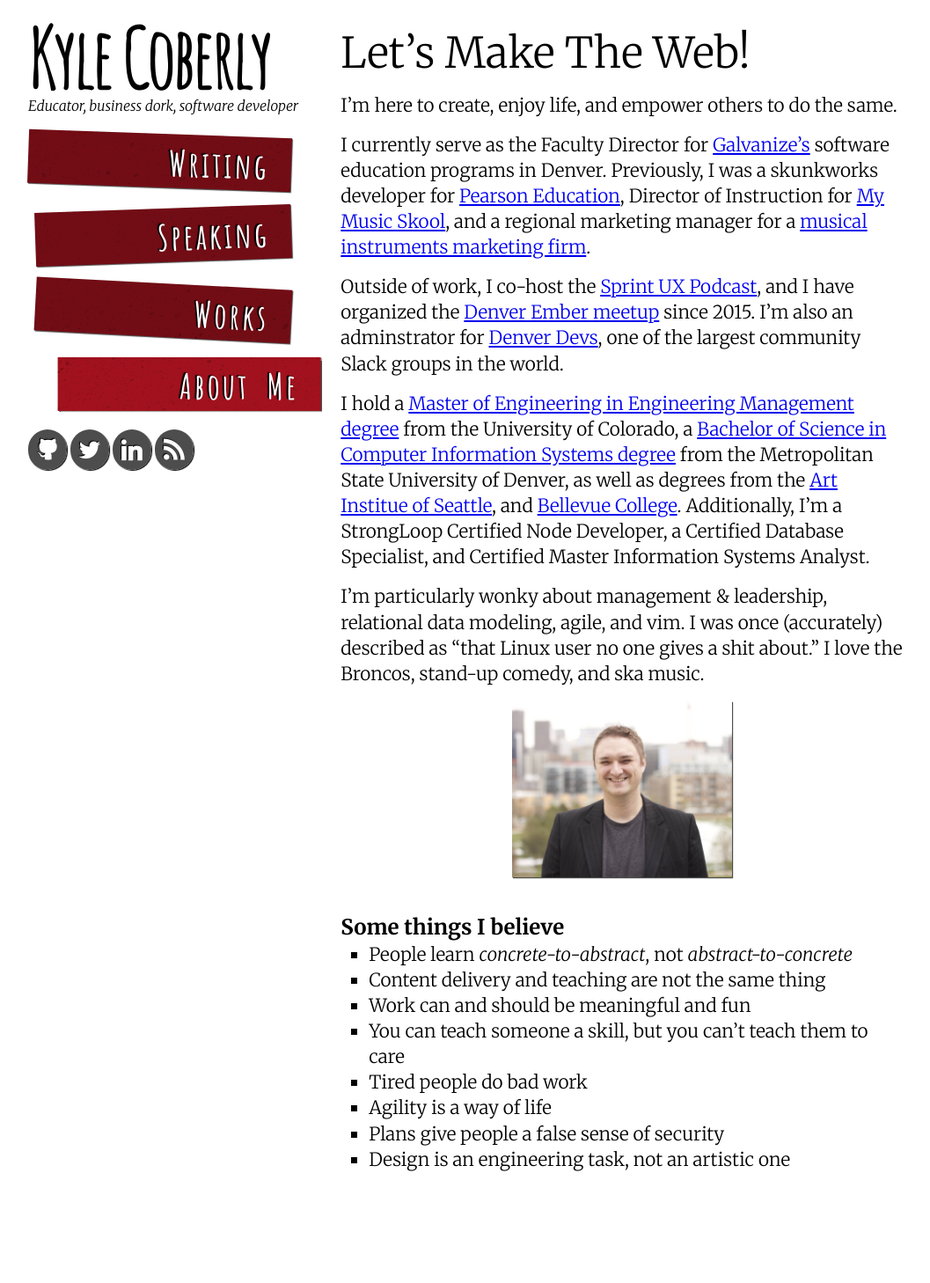
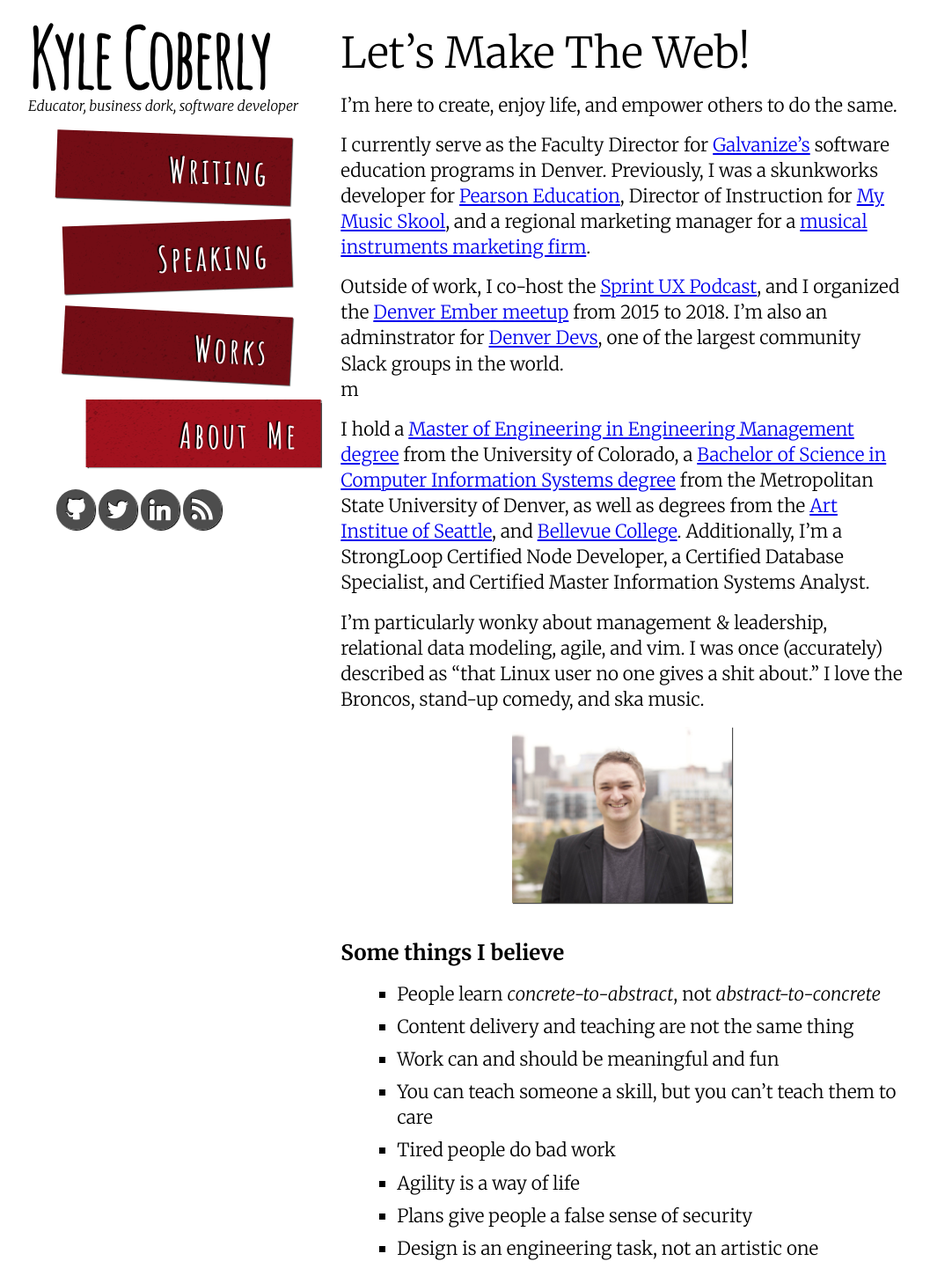
Before and after one commit to kylecoberly/kylecoberly.github.io, a Jekyll site: the page built from about-me/index.html, in a window 1280 px wide. Shown: the whole page at 88% size, without its empty margins (0-1057 px from the left). Built offline with Jekyll 4.4.1, drawn with Linux system fonts in a browser that asks for light colours; before the commit the page ends 1349 px from its top, so only the background shows below that.

Commit message:
Updating portfolio

```diff
--- a/_sass/blog.scss
+++ b/_sass/blog.scss
@@ -8,6 +8,7 @@
         @include header-type;
     }
     ul {
+        list-style: none;
         li {
             &:not(:first-child) {
                 margin-top: 2rem;
--- a/_sass/global.scss
+++ b/_sass/global.scss
@@ -38,3 +38,13 @@
         max-width: 100%;
     }
 }
+
+ul {
+    margin-top: 1rem;
+    margin-left: 2rem;
+    list-style: circle;
+    li {
+        @include long-form-readable-type;
+        margin-bottom: 0.5rem;
+    }
+}
--- a/_sass/portfolio.scss
+++ b/_sass/portfolio.scss
@@ -8,12 +8,16 @@
         @include header-type;
         font-size: 2.5rem;
     }
+    a {
+        color: inherit;
+    }
     .technologies-used {
         @include metadata-type;
         margin-bottom: 1rem;
     }
-    ul {
-        li {
+    .projects {
+        list-style: none;
+        > li {
             &:not(:first-child) {
                 margin-top: 3rem;
             }
--- a/_sass/presentations.scss
+++ b/_sass/presentations.scss
@@ -8,6 +8,7 @@
         @include header-type;
     }
     ul {
+        list-style: none;
         li {
             &:not(:first-child) {
                 margin-top: 2rem;
--- a/about-me/index.html
+++ b/about-me/index.html
@@ -7,7 +7,8 @@
     <h2>Let&rsquo;s Make The Web!</h2>
     <p>I&rsquo;m here to create, enjoy life, and empower others to do the same.</p>
     <p>I currently serve as the Faculty Director for <a href="https://www.galvanize.com" target="_BLANK">Galvanize&rsquo;s</a> software education programs in Denver. Previously, I was a skunkworks developer for <a href="https://www.pearson.com/us/" target="_BLANK">Pearson Education</a>, Director of Instruction for <a href="http://mymusicskool.com/" target="_BLANK">My Music Skool</a>, and a regional marketing manager for a <a href="https://www.linkedin.com/company/1116702/" target="_BLANK">musical instruments marketing firm</a>.</p>
-    <p>Outside of work, I co-host the <a href="https://www.sprintuxpodcast.com/" target="_BLANK">Sprint UX Podcast</a>, and I have organized the <a href="https://www.meetup.com/Ember-js-Denver/" target="_BLANK">Denver Ember meetup</a> since 2015. I&rsquo;m also an adminstrator for <a href="https://denverdevs.org/" target="_BLANK">Denver Devs</a>, one of the largest community Slack groups in the world.</p>
+    <p>Outside of work, I co-host the <a href="https://www.sprintuxpodcast.com/" target="_BLANK">Sprint UX Podcast</a>, and I organized the <a href="https://www.meetup.com/Ember-js-Denver/" target="_BLANK">Denver Ember meetup</a> from 2015 to 2018. I&rsquo;m also an adminstrator for <a href="https://denverdevs.org/" target="_BLANK">Denver Devs</a>, one of the largest community Slack groups in the world.</p>
+    m
     <p>I hold a <a href="http://www.colorado.edu/emp/programs/graduate-degree/master-engineering-management" target="_BLANK">Master of Engineering in Engineering Management degree</a> from the University of Colorado, a <a href="https://msudenver.edu/cis/" target="_BLANK">Bachelor of Science in Computer Information Systems degree</a> from the Metropolitan State University of Denver, as well as degrees from the <a href="https://www.artinstitutes.edu/seattle" target="_BLANK">Art Institue of Seattle</a>, and <a href="https://www.bellevuecollege.edu/" target="_BLANK">Bellevue College</a>. Additionally, I&rsquo;m a StrongLoop Certified Node Developer, a Certified Database Specialist, and Certified Master Information Systems Analyst.</p>
     <p>I&rsquo;m particularly wonky about management &amp; leadership, relational data modeling, agile, and vim. I was once (accurately) described as &ldquo;that Linux user no one gives a shit about.&rdquo; I love the Broncos, stand-up comedy, and ska music.</p>
     <div class="portraits">
```
Also changed, not shown: portfolio/index.html (+36 -11 lines), images/simple-sheets.png (added), images/waks-stripe.png (added), 1 other file.
